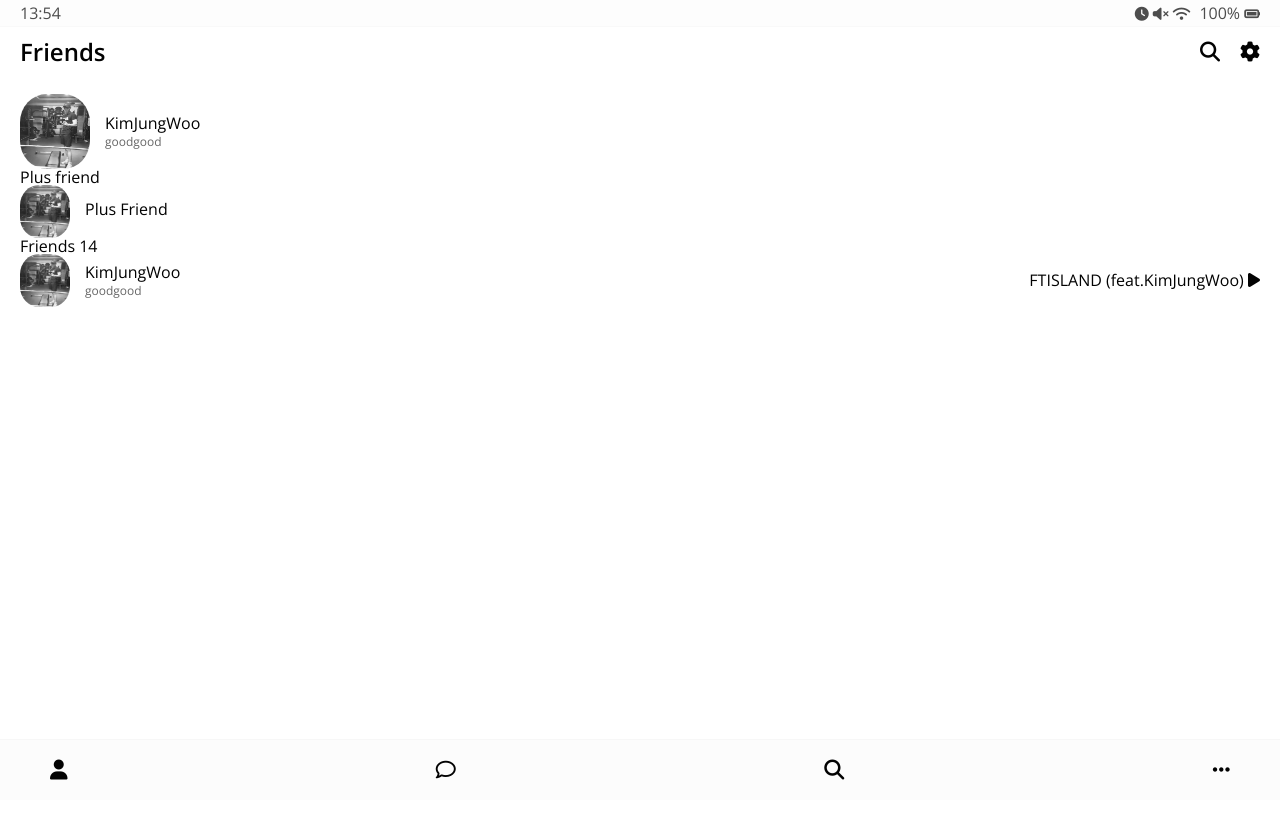
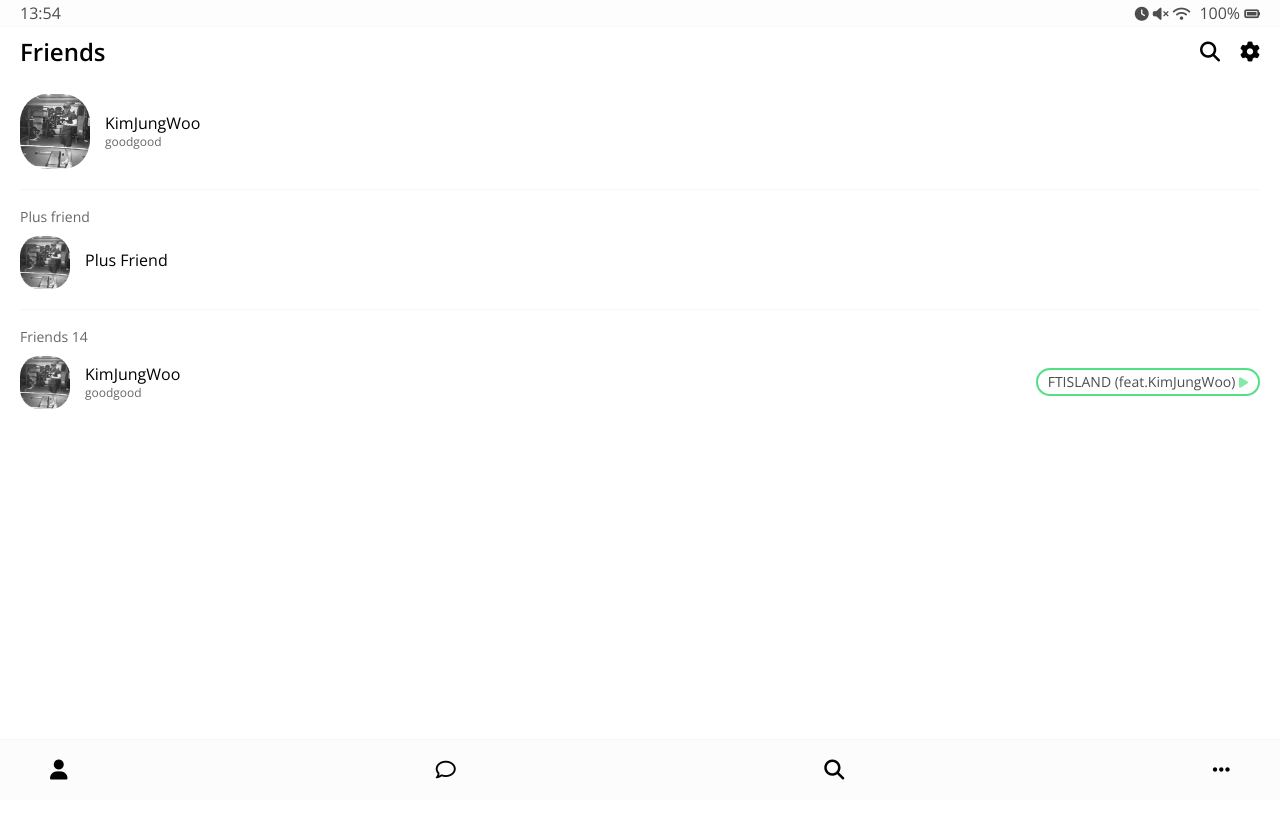
Before and after one commit to jungcow/kakao-clone-V2, a plain HTML site: page friends.html in a window 1280 px wide. Shown: the top 818 px of the page. Drawn offline with nearby package versions, Linux system fonts and the light colour scheme.

Commit message:
Friends Screen

```diff
--- a/CSS/friend.css
+++ b/CSS/friend.css
@@ -45,3 +45,19 @@
 .friend .chat__timestamp{
   font-size: 12px;
 }
+
+.friend .friend__now-listening{
+  border: 2px solid #52e084;
+  padding: 5px 10px;
+  border-radius: 15px;
+  font-size: 14px;
+}
+
+.friend__now-listening span{
+  opacity: 0.7;
+}
+
+.friend__now-listening i{
+ font-size: 12px;
+ color: #52e084;
+}
--- a/CSS/friends.css
+++ b/CSS/friends.css
@@ -0,0 +1,18 @@
+/* .friends .friends__header{
+  padding-bottom: 20px;
+  border-bottom: 1px solid #f7f7f7;
+} */
+
+.friends .friends__plus{
+  padding: 20px 0px;
+  border-top: 1px solid #f7f7f7;
+  border-bottom: 1px solid #f7f7f7;
+  margin: 20px 0px;
+}
+
+.friends__plus .friends__title,
+.friends__list .friends__title {
+  font-size: 14px;
+  opacity: 0.6;
+  margin-bottom: 12px;
+}
--- a/friends.html
+++ b/friends.html
@@ -39,7 +39,7 @@
   </header>
   <main class="friends">
     <header class="friends__header">
-      <div class="friends__friend friend friend--lg">
+      <div class="friends__friend friend">
         <div class="friend__column">
           <img src="images/avatar.jpeg" class="g-avatar friend__avatar">
           <div class="friend__content">
@@ -84,8 +84,8 @@
           <div class="friend__now-listening">
             <span>
               FTISLAND (feat.KimJungWoo)
+              <i class="fas fa-play"></i>
             </span>
-            <i class="fas fa-play"></i>
           </div>
         </div>
       </li>
```
